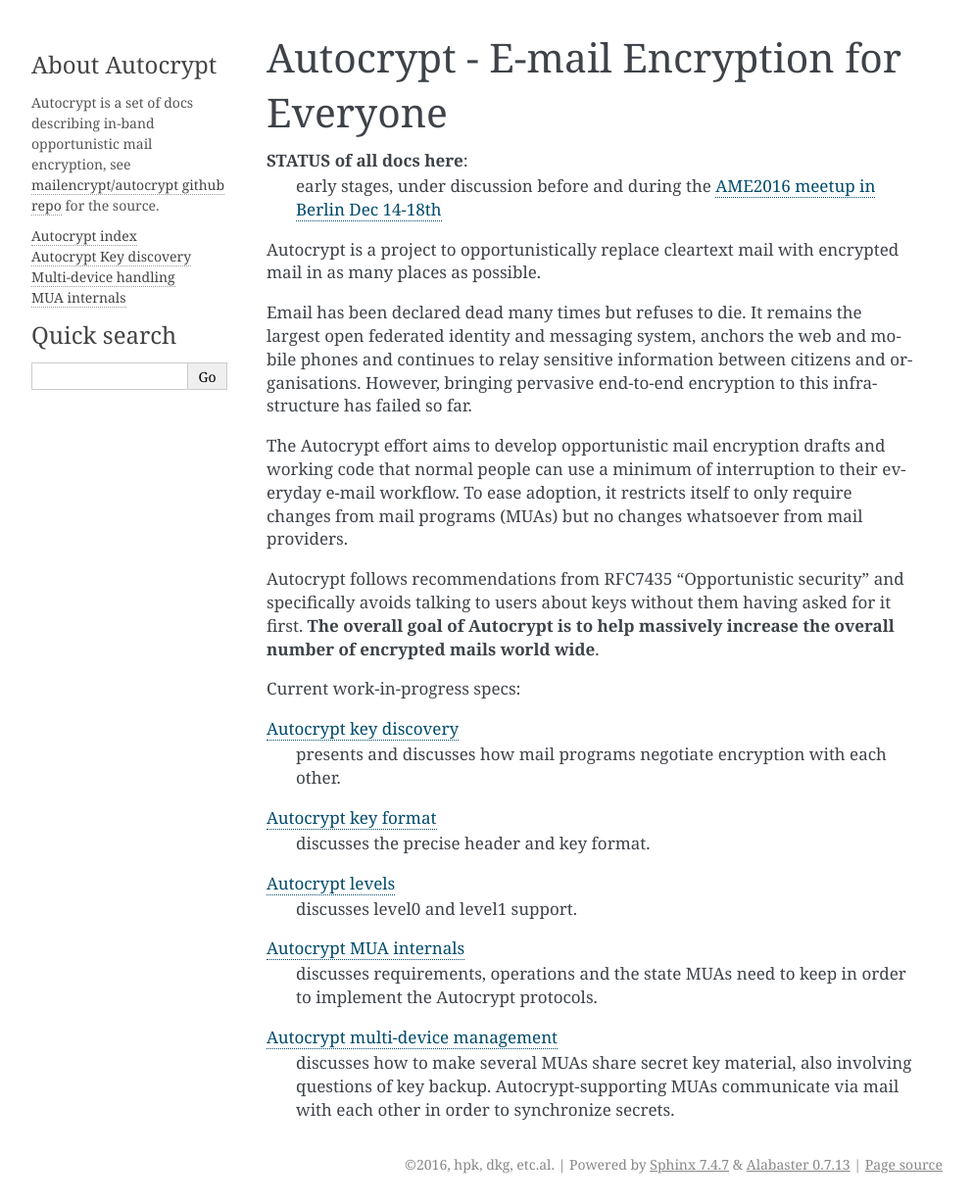
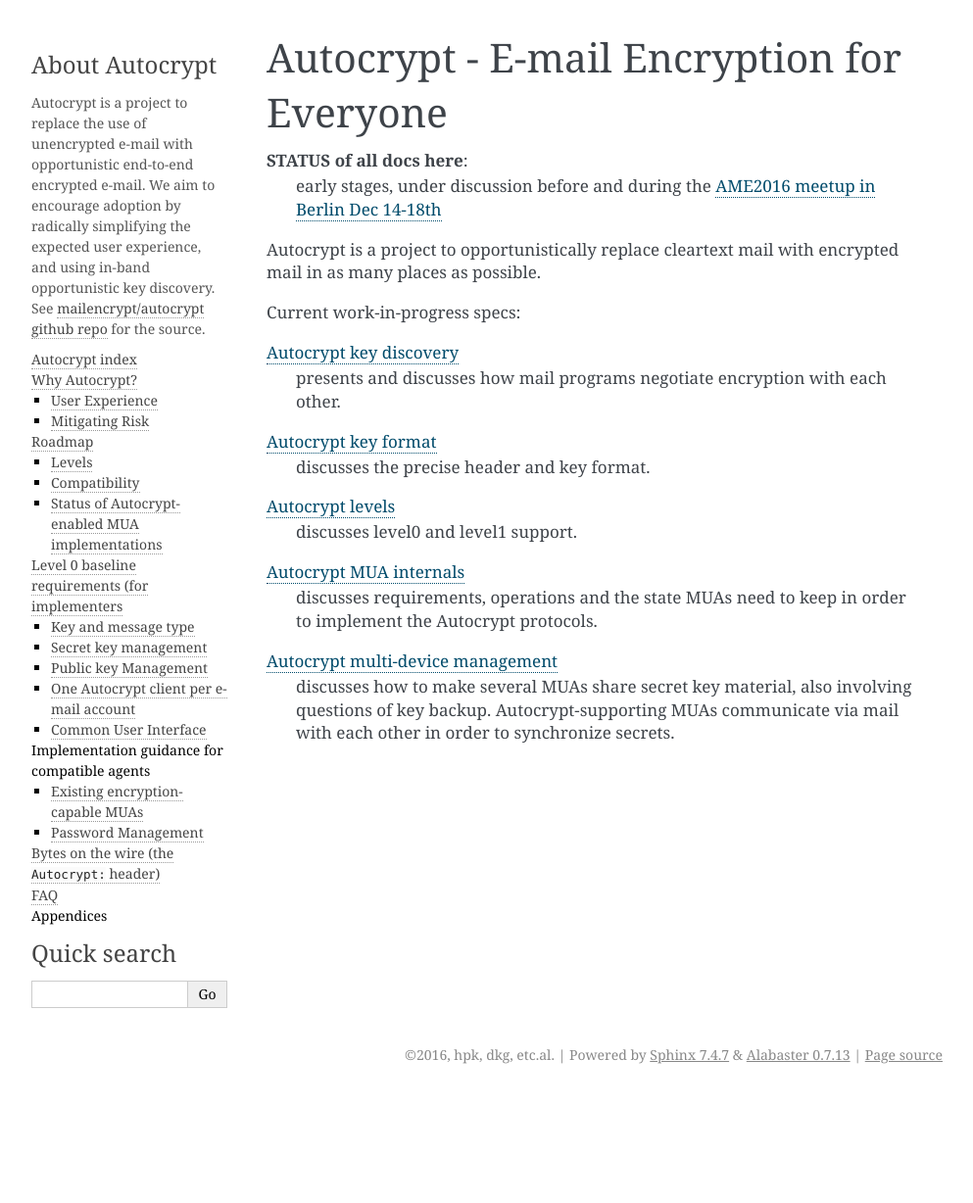
Before and after one commit to autocrypt/autocrypt, a Sphinx documentation site: the page built from doc/index.rst, in a window 1280 px wide. Shown: the whole page at 98% size, without its empty margins (148-1141 px from the left). Built offline with Sphinx 7.4.7, drawn with Linux system fonts in a browser that asks for light colours; after the commit the page ends 1116 px from its top, so only the background shows below that.

Commit message:
reorganizing some of the data

```diff
--- a/doc/_templates/globaltoc.html
+++ b/doc/_templates/globaltoc.html
@@ -1,7 +1,47 @@
 
 <ul>
   <li><a href="{{ pathto('index') }}">Autocrypt index</a></li>
-  <li><a href="{{ pathto('mua-keydiscovery') }}">Autocrypt Key discovery</a></li>
-  <li><a href="{{ pathto('multi-device') }}">Multi-device handling</a></li>
-  <li><a href="{{ pathto('mua-internals') }}">MUA internals</a></li>
+  <li><a href="{{ pathto('rationale') }}">Why Autocrypt?</a>
+    <ul>
+      <li><a href="{{ pathto('user-experience') }}">User Experience</a></li>
+      <li><a href="{{ pathto('ecosystem-dangers') }}">Mitigating Risk</a></li>
+    </ul>
+  </li>
+  <li><a href="{{ pathto('roadmap') }}">Roadmap</a>
+    <ul>
+      <li><a href="{{ pathto('levels') }}">Levels</a>
+      <li><a href="{{ pathto('compatibility') }}">Compatibility</a>
+      <li><a href="{{ pathto('status') }}">Status of Autocrypt-enabled MUA implementations</a>
+    </ul>
+  </li>
+  <li><a href="{{ pathto('level-0') }}">Level 0 baseline requirements (for implementers</a>
+    <ul>
+      <li><a href="{{ pathto('level0/types') }}">Key and message type</a></li>
+      <li><a href="{{ pathto('level0/secret-manageent') }}">Secret key management</a></li>
+      <li><a href="{{ pathto('level0/public-key-management') }}">Public key Management</a></li>
+      <li><a href="{{ pathto('level0/account-locking') }}">One Autocrypt client per e-mail account</a></li>
+      <li><a href="{{ pathto('level0/user-interface') }}">Common User Interface</a></li>
+    </ul>
+  <li>Implementation guidance for compatible agents
+    <ul>
+      <li><a href="{{ pathto('guidance/interaction-with-existing-mail-crypto') }}">Existing encryption-capable MUAs</a></li>
+      <li><a href="{{ pathto('guidance/password-management') }}">Password Management</a></li>
+    </ul>
+  <li><a href="{{ pathto('header-specification') }}>">Bytes on the wire (the <tt>Autocrypt:</tt> header)</a></li>
+  <li><a href="{{ pathto('faq') }}">FAQ</a></li>
+  <li>Appendices
+    <ul>
+<!--
+ * Design decisions and justification
+ * Webmail considerations
+ * Level > 0 ideas:
+   * Possible future key types
+   * Searching encrypted mail (session key caching, etc)
+   * Useful patterns for key expiry
+   * Device pairing and synchronization
+   * Heuristics for dealing with "nopreference"
+   * out-of-band peer key verification mechanisms
+   * deletable ("forward secure") encrypted mail
+  -->
+    </ul>
 </ul>
--- a/doc/_templates/sidebarintro.html
+++ b/doc/_templates/sidebarintro.html
@@ -1,4 +1,9 @@
 <h3>About Autocrypt</h3>
 <p>
-  Autocrypt is a set of docs describing in-band opportunistic mail encryption, see <a href="https://github.com/mailencrypt/autocrypt/">mailencrypt/autocrypt github repo</a> for the source.
+  Autocrypt is a project to replace the use of unencrypted e-mail with
+  opportunistic end-to-end encrypted e-mail.  We aim to encourage
+  adoption by radically simplifying the expected user experience, and
+  using in-band opportunistic key discovery.
+  See <a href="https://github.com/mailencrypt/autocrypt/">mailencrypt/autocrypt
+  github repo</a> for the source.
 </p>
--- a/doc/reasons.rst
+++ b/doc/faq.rst
@@ -2,7 +2,6 @@
 ----------------------------------------------------
 
 Attachments are visible to users of non Autocrypt compatible MUAs.
-
 
 Why are you sending keys in all the mails and not just announcing capabilities?
 -------------------------------------------------------------------------------
--- a/doc/index.rst
+++ b/doc/index.rst
@@ -8,23 +8,6 @@
 Autocrypt is a project to opportunistically replace cleartext mail
 with encrypted mail in as many places as possible.
 
-Email has been declared dead many times but refuses to die. It remains
-the largest open federated identity and messaging system, anchors the
-web and mobile phones and continues to relay sensitive information
-between citizens and organisations.  However, bringing pervasive
-end-to-end encryption to this infrastructure has failed so far.
-
-The Autocrypt effort aims to develop opportunistic mail encryption
-drafts and working code that normal people can use a minimum of
-interruption to their everyday e-mail workflow. To ease adoption, it
-restricts itself to only require changes from mail programs (MUAs) but
-no changes whatsoever from mail providers.
-
-Autocrypt follows recommendations from RFC7435 "Opportunistic
-security" and specifically avoids talking to users about keys without
-them having asked for it first. **The overall goal of Autocrypt is to
-help massively increase the overall number of encrypted mails world
-wide**.
 
 Current work-in-progress specs:
 
```
Also changed, not shown: doc/ecosystem-dangers.rst (+16 -0 lines), doc/rationale.rst (added, +39 -0 lines), doc/roadmap.rst (added, +13 -0 lines), doc/user-experience.rst (added, +25 -0 lines).
